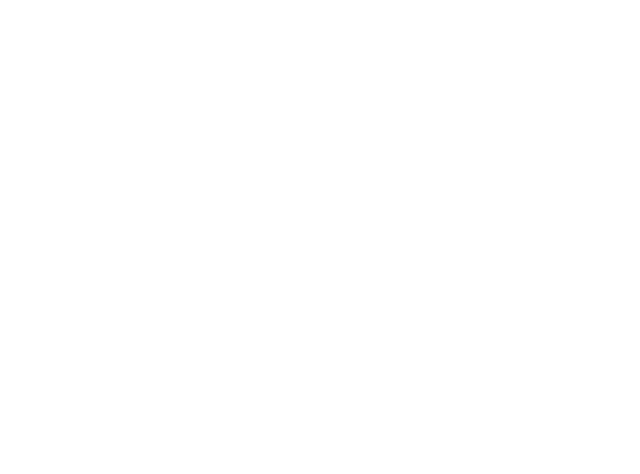
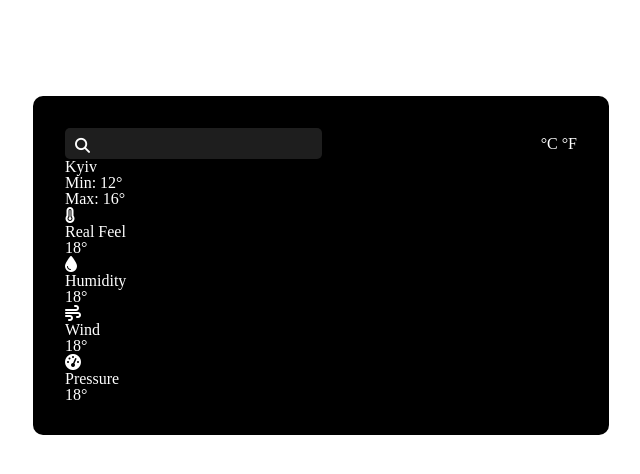
Before and after one commit to Max177-cloud/Weather-App, a plain HTML site: page index.html in a window 1280 px wide. Shown: the whole page, without its empty margins (319-959 px from the left). Drawn offline with Linux system fonts and the light colour scheme.

Commit message:
Made a weather form.

```diff
--- a/index.html
+++ b/index.html
@@ -4,9 +4,76 @@
     <meta charset="UTF-8">
     <meta name="viewport" content="width=\, initial-scale=1.0">
     <title>Document</title>
+    <link rel="stylesheet" href="./reset.css">
     <link rel="stylesheet" href="./weather.css">
 </head>
 <body>
+    <div class="container">
+        <div class="weather_header">
+            <form class="weather_search">
+                <input class="weather_search_form" type="text">
+                <i class="fa-solid fa-magnifying-glass"></i>
+            </form>
+            <div class="units">
+                <span class="celsium">&#176C</span>
+                <span class="farengii">&#176F</span>
+            </div>
+        </div>
+        <div class="weather_body">
+            <h1 class="weather_city">Kyiv</h1>
+            <div class="weather_daytime"></div>
+            <div class="forecast"></div>
+            <div class="icon"></div>
+            <div class="temperature"></div>
+            <div class="weather_minmax">
+                <p>Min: 12&#176</p>
+                <p>Max: 16&#176</p>
+            </div>
+        </div>
+        <div class="weather_info">
+            <div class="weather_card">
+                <i class="fa-solid fa-temperature-full"></i>
+                <div>
+                    <p class="real_feel">Real Feel</p>
+                    <p class="weather__realfeel">18&#176</p>
+                </div>
+            </div>
+            <div class="weather_card">
+                <i class="fa-solid fa-droplet"></i>
+                <div>
+                    <p class="humidity">Humidity</p>
+                    <p class="weather__realfeel">18&#176</p>
+                </div>
+            </div>
+            <div class="weather_card">
+                <i class="fa-solid fa-wind"></i>
+                <div>
+                    <p class="wind">Wind</p>
+                    <p class="weather__realfeel">18&#176</p>
+                </div>
+            </div>
+            <div class="weather_card">
+                <i class="fa-solid fa-gauge-high"></i>
+                <div>
+                    <p class="pressure">Pressure</p>
+                    <p class="weather__realfeel">18&#176</p>
+                </div>
+            </div>
+        </div>
+    </div>
+
+
+
+
+
+
+
+
+
+
+
+
+<script src="https://kit.fontawesome.com/a692e1c39f.js" crossorigin="anonymous"></script>
     <script src="./app.js"></script>
 </body>
 </html>
--- /dev/null
+++ b/reset.css
@@ -0,0 +1,48 @@
+/* http://meyerweb.com/eric/tools/css/reset/
+   v2.0 | 20110126
+   License: none (public domain)
+*/
+
+html, body, div, span, applet, object, iframe,
+h1, h2, h3, h4, h5, h6, p, blockquote, pre,
+a, abbr, acronym, address, big, cite, code,
+del, dfn, em, img, ins, kbd, q, s, samp,
+small, strike, strong, sub, sup, tt, var,
+b, u, i, center,
+dl, dt, dd, ol, ul, li,
+fieldset, form, label, legend,
+table, caption, tbody, tfoot, thead, tr, th, td,
+article, aside, canvas, details, embed,
+figure, figcaption, footer, header, hgroup,
+menu, nav, output, ruby, section, summary,
+time, mark, audio, video {
+	margin: 0;
+	padding: 0;
+	border: 0;
+	font-size: 100%;
+	font: inherit;
+	vertical-align: baseline;
+}
+/* HTML5 display-role reset for older browsers */
+article, aside, details, figcaption, figure,
+footer, header, hgroup, menu, nav, section {
+	display: block;
+}
+body {
+	line-height: 1;
+}
+ol, ul {
+	list-style: none;
+}
+blockquote, q {
+	quotes: none;
+}
+blockquote:before, blockquote:after,
+q:before, q:after {
+	content: '';
+	content: none;
+}
+table {
+	border-collapse: collapse;
+	border-spacing: 0;
+}
--- a/weather.css
+++ b/weather.css
@@ -0,0 +1,33 @@
+.container{
+    background-color: black;
+    color: #fff;
+    padding: 32px;
+    width: 40%;
+    margin: 6rem auto;
+    border-radius: 10px;
+}
+.weather_header{
+    display: flex;
+    justify-content: space-between;
+    align-items: center;
+}
+.weather_search_form{
+    border: none;
+    background: #1e1e1e;
+    outline: none;
+    color: #fff;
+    padding: 0.5rem 2.5rem;
+    border-radius: 5px;
+}
+.weather_search{
+    position: relative;
+}
+.weather_search i{
+    position: absolute;
+    left: 10px;
+    top: 10px;
+    font-size: 15px;
+}
+.units span{
+    cursor: pointer;
+}
```
